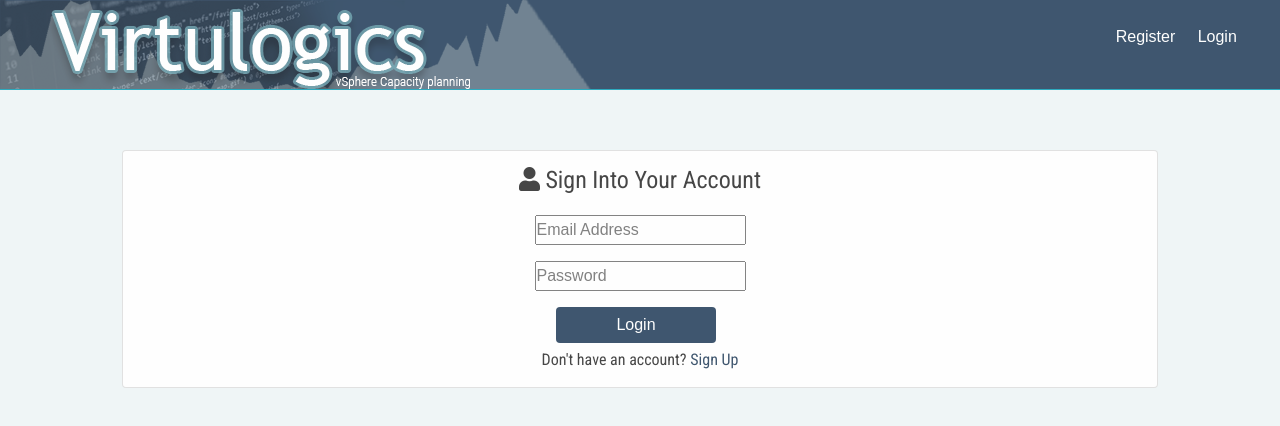
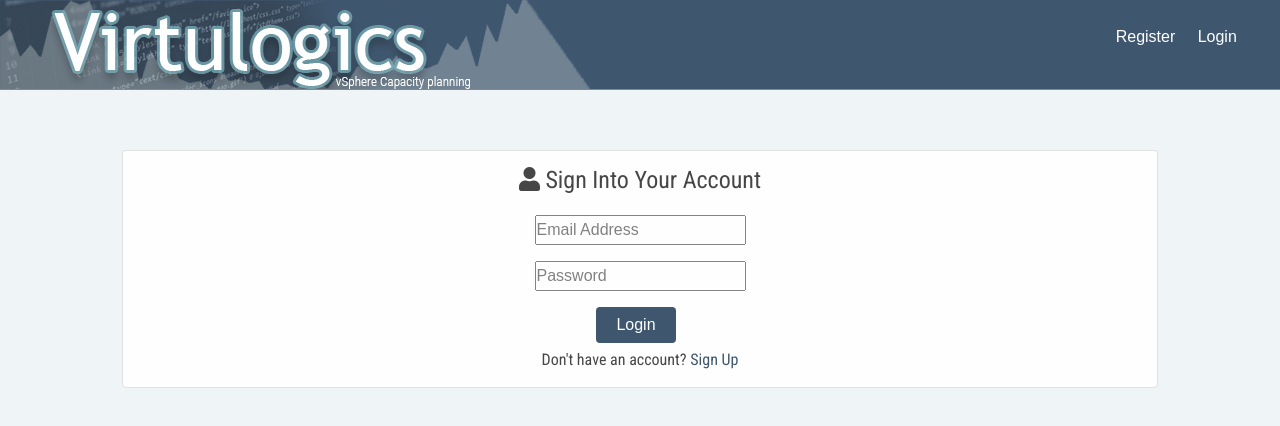
Before and after one commit to mqsmith/virtulogics, a React (Create React App) app in the folder client/: page /login in a window 1280 px wide. Shown: the top 426 px of the page. Built offline with nearby package versions, Linux system fonts and the light colour scheme; no server answers.

Commit message:
styled hostList buttons

```diff
--- a/client/src/App.css
+++ b/client/src/App.css
@@ -49,6 +49,3 @@
 .host-card {
 min-width: 160px;
 }
-.btn {
-  min-width: 160px;
-}
--- a/client/src/components/HostListView/HostList.js
+++ b/client/src/components/HostListView/HostList.js
@@ -19,7 +19,7 @@
       return (
         <tr key={host.esxhostname}>
           <td> <Link to={`/host/${host.esxhostname}`}>
-                <button className="btn-dark btn-sm link-button">
+                <button className="btn-dark btn host-button">
                   {host.esxhostname}
                 </button>
               </Link></td>
--- a/client/src/containers/Hosts/Hosts.css
+++ b/client/src/containers/Hosts/Hosts.css
@@ -84,3 +84,7 @@
     background-color: black;
     color: white;
   }
+
+  .host-button{
+      width: 60%;
+  }
```
